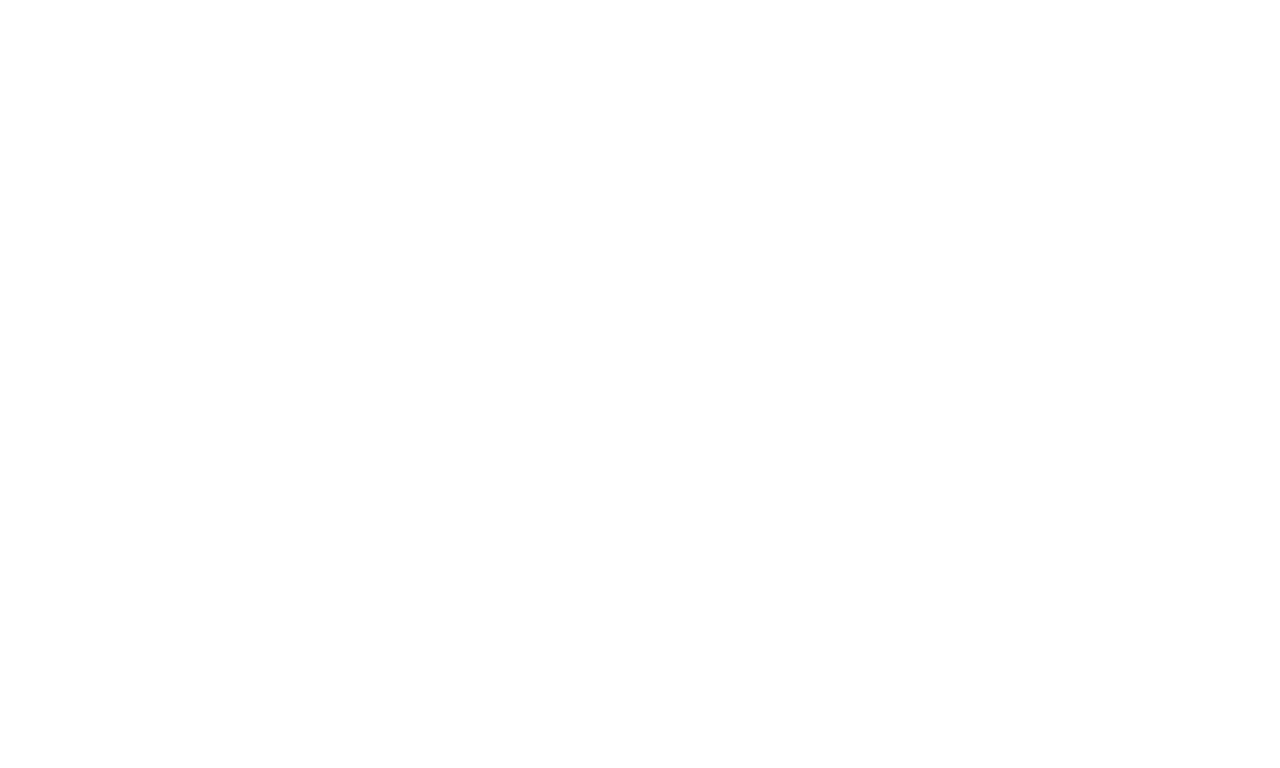
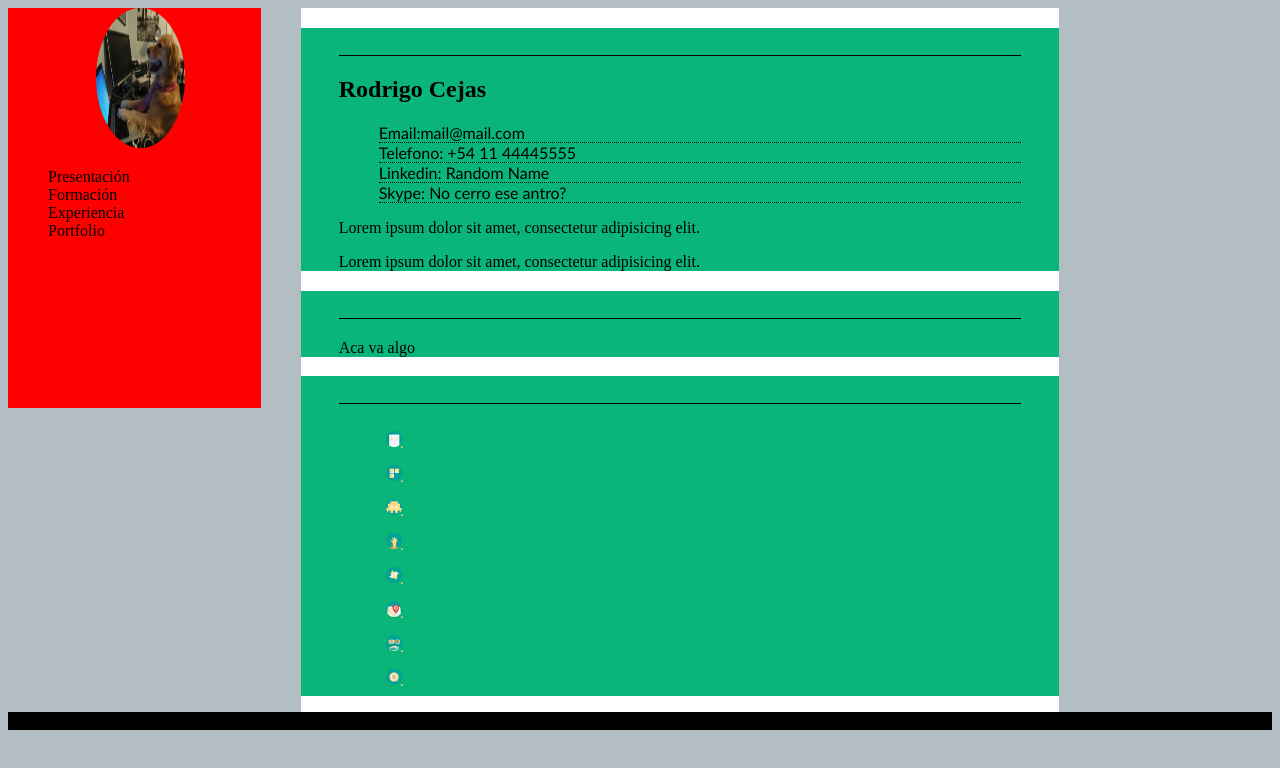
Before and after one commit to Rodrixzzz/CV-Project, a plain HTML site: page Index.html in a window 1280 px wide. Drawn offline with Linux system fonts and the light colour scheme.

Commit message:
Se agrega contenido y primeros estilos

```diff
--- a/Index.html
+++ b/Index.html
@@ -9,5 +9,55 @@
     <script src="main.js"></script>
 </head>
 <body>
-
+    <div class="perfil">
+        <img src="imgs/Developer-Dog.jpg" alt="Perfil">
+        <ul>
+            <li>Presentación</li>
+            <li>Formación</li>
+            <li>Experiencia</li>
+            <li>Portfolio</li>
+        </ul>
+    </div>
+    <main>
+        <section class="section">
+            <div class="Quien-soy">
+                <h2>Quien soy</h2>
+                <h1>Rodrigo Cejas</h1>
+                <ul>
+                    <li>Email:mail@mail.com</li>
+                    <li>Telefono: +54 11 44445555</li>
+                    <li>Linkedin: Random Name</li>
+                    <li>Skype: No cerro ese antro?</li>
+                </ul>
+                <p>Lorem ipsum dolor sit amet, consectetur adipisicing elit.</p>
+                <p>Lorem ipsum dolor sit amet, consectetur adipisicing elit.</p>
+            </div>
+        </section>
+        <section class="section">
+            <div class="formacion">
+                <h2>Experiencia</h2>
+                <p>Aca va algo</p>
+            </div>
+        </section>
+        <section class="section">
+            <div class="porfolio">
+                <h2>Portfolio</h2>
+                <div class="lista-imagenes">
+                    <ul>
+                        <li><img src="imgs/cv-icon.png" alt="CV"></li>
+                        <li><img src="imgs/rompecabezas-icon.png" alt="rompecabezas"></li>
+                        <li><img src="imgs/pixel-art-icon.png" alt="Pixel"></li>
+                        <li><img src="imgs/ciudad-zombie-icon.png" alt="Zombi"></li>
+                        <li><img src="imgs/recargado-icon.png" alt="recargado"></li>
+                        <li><img src="imgs/mapa-interactivo-icon.png" alt="Mapa"></li>
+                        <li><img src="imgs/peli-vs-peli-icon.png" alt="Peli"></li>
+                        <li><img src="imgs/que-veo-icon.png" alt="que-veo"></li>
+                    </ul>
+                </div>
+            </div>
+        </section>
+    </main>
+    <footer>
+        asd
+    </footer>
 </body>
--- a/style.css
+++ b/style.css
@@ -0,0 +1,62 @@
+/* Generales */
+body {
+    background-color: #b2bec3;
+}
+ul li{
+    list-style: none;
+}
+
+
+/* Perfil */
+.perfil
+{
+    float: left;
+    width: 20%;
+    height: 400px;
+    background-color: red;
+}
+
+.perfil img {
+    width: 35%;
+    height: 35%;
+    border-radius: 100%;
+    margin-left: 35%;
+    margin-right: 0px;
+}
+
+
+/* Main */
+main {
+    float: left;
+    width: 60%;
+    background-color: white;
+    margin-left: 40px;
+}
+
+section {
+    padding-left: 5%;
+    padding-right: 5%;
+    background-color: #09B578;
+}
+
+.Quien-soy li {
+    font-family: 'Trebuchet MS', 'Lucida Sans Unicode', 'Lucida Grande', 'Lucida Sans', Arial, sans-serif;
+    border-bottom: 1px dotted black;
+}
+
+.lista-imagenes img {
+    height: 30px;
+    width: 30px;
+}
+
+section h2 {
+    color: #09B578;
+    border-bottom:1px solid black;
+
+}
+/* Footer */
+footer{
+    clear: both;
+    background-color: black;
+    width: 100%;
+}
```
Also changed, not shown: imgs/Developer-Dog.jpg (added).
